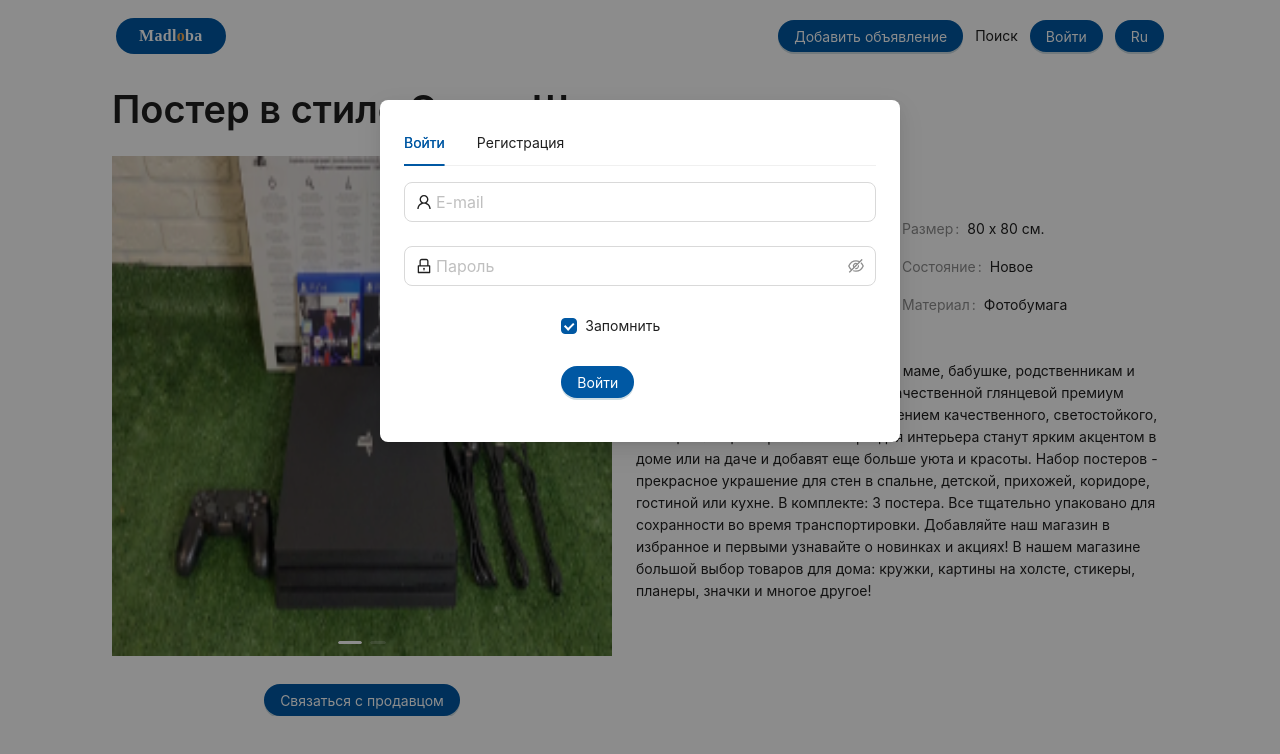
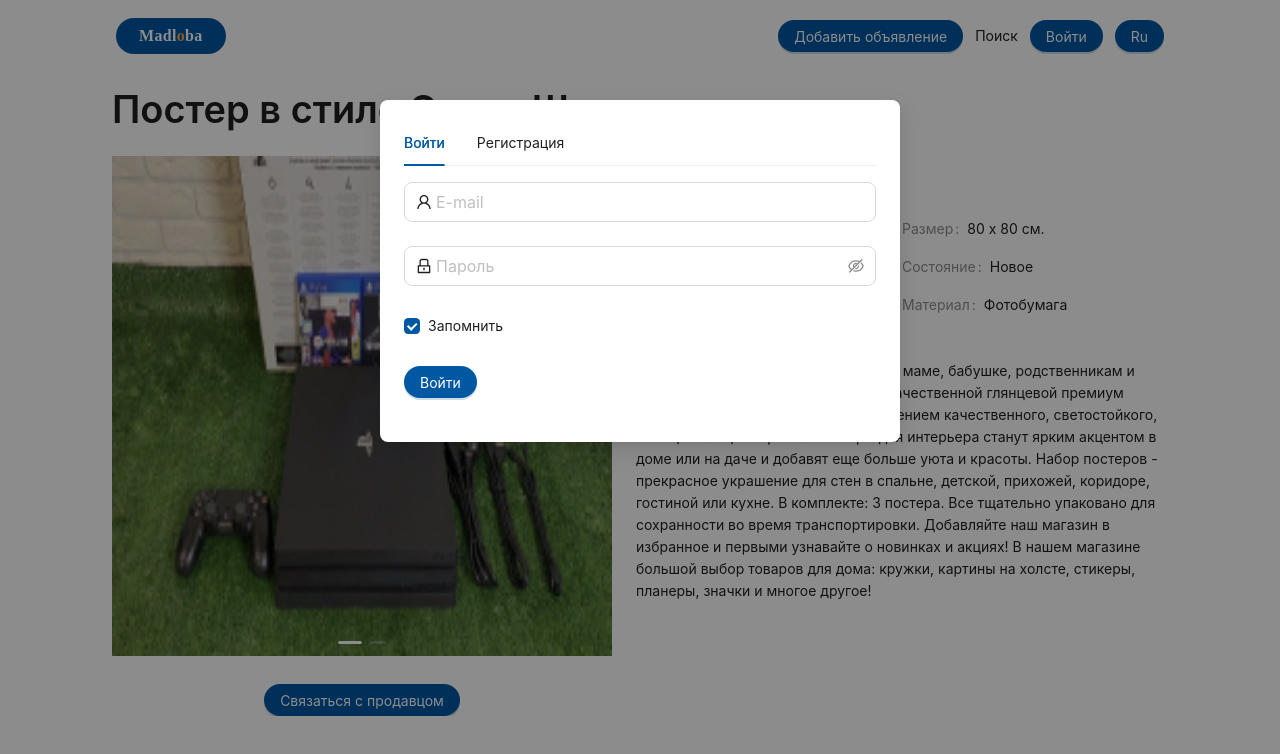
Before and after one commit to lemonspb/madloba_front, a Next.js app: page /product/1 in a window 1280 px wide. Both pictures are taken after a click on the button "Войти". Shown: the top 754 px of the page. Built offline with nearby package versions, Linux system fonts and the light colour scheme.

Commit message:
fix styles in auth modal

```diff
--- a/src/app/product/[slug]/product.module.css
+++ b/src/app/product/[slug]/product.module.css
@@ -16,6 +16,7 @@
 .carousel {
   width: 500px;
   margin-bottom: 1.75rem;
+  background-color: black;
 }
 
 .slide {
--- a/src/components/forms/authorization/authorization.tsx
+++ b/src/components/forms/authorization/authorization.tsx
@@ -41,12 +41,12 @@ export const Auth: React.FC = () => (
     <Form.Item
       name="remember"
       valuePropName="checked"
-      wrapperCol={{ offset: 8, span: 16 }}
+      wrapperCol={{ offset: 0, span: 1 }}
     >
       <Checkbox>Запомнить</Checkbox>
     </Form.Item>
 
-    <Form.Item wrapperCol={{ offset: 8, span: 16 }}>
+    <Form.Item wrapperCol={{ offset: 0, span: 1 }}>
       <Button type="primary" htmlType="submit">
         Войти
       </Button>
--- a/src/components/forms/register/register.tsx
+++ b/src/components/forms/register/register.tsx
@@ -40,7 +40,7 @@ export const Register: React.FC = () => (
       <Input.Password placeholder="Подтвердите пароль" size="large" />
     </Form.Item>
 
-    <Form.Item wrapperCol={{ offset: 8, span: 16 }}>
+    <Form.Item wrapperCol={{ offset: 0, span: 1 }}>
       <Button type="primary" htmlType="submit">
         Регистрация
       </Button>
--- a/src/components/modals/auth/auth.tsx
+++ b/src/components/modals/auth/auth.tsx
@@ -18,6 +18,11 @@ export const ModalAuth: FC<ModalAuthProps> = ({ isOpen, onClose }) => {
       container = document.querySelector("body");
     }
   }, []);
+
+  const closeModal = () => {
+    onClose && onClose();
+  };
+
   return (
     <>
       <Modal
@@ -26,8 +31,9 @@ export const ModalAuth: FC<ModalAuthProps> = ({ isOpen, onClose }) => {
         getContainer={container || false}
         open={isOpen}
         footer={null}
-        onCancel={() => onClose && onClose()}
+        onCancel={() => closeModal()}
       >
+        {isOpen && (
           <Tabs
             defaultActiveKey="1"
             items={[
@@ -43,6 +49,7 @@ export const ModalAuth: FC<ModalAuthProps> = ({ isOpen, onClose }) => {
               },
             ]}
           />
+        )}
       </Modal>
     </>
   );
```
Lines whose indentation alone changed are shown as unchanged.
